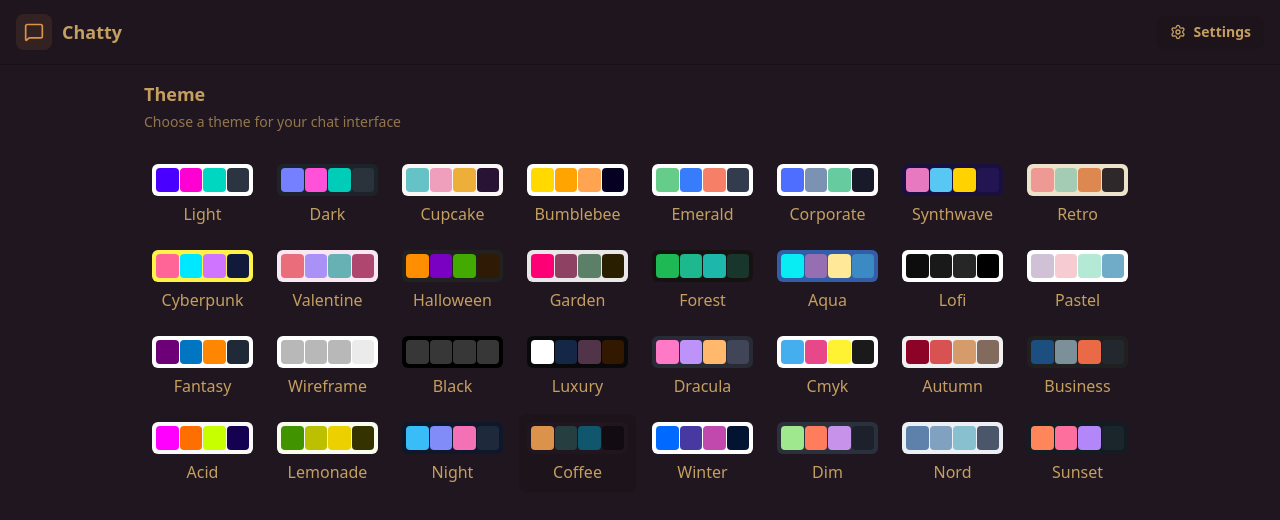
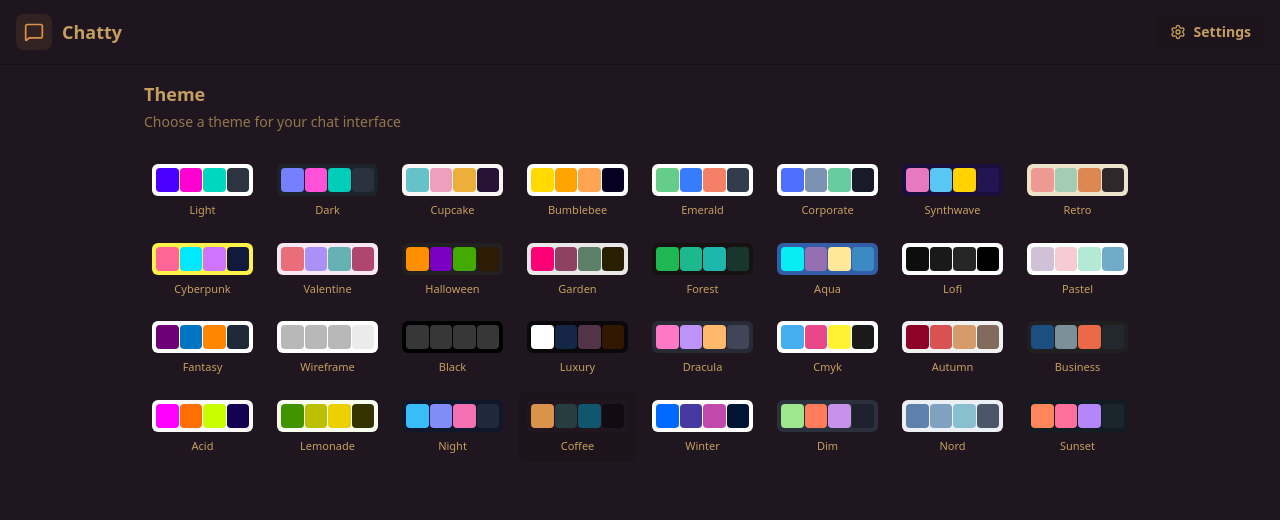
Before and after one commit to LivingLegacy95/socket.io-real-time-chat-w-img-uplds, a React (Vite) app in the folder client/chat_app_w_img_uplds/: page /settings in a window 1280 px wide. Shown: the top 520 px of the page. Built offline with nearby package versions, Linux system fonts and the light colour scheme; no server answers.

Commit message:
theme map function completed

```diff
--- a/client/chat_app_w_img_uplds/src/hooks/useThemeHook.js
+++ b/client/chat_app_w_img_uplds/src/hooks/useThemeHook.js
@@ -3,7 +3,7 @@ import { create } from "zustand";
 export const useThemeHook = create((set) => ({
 	theme: localStorage.getItem("chat-theme") || "coffee",
 	setTheme: (theme) => {
-		localStorage.setItem(chat - theme, theme);
+		localStorage.setItem("chat-theme", theme);
 		set({ theme });
 	},
 }));
--- a/client/chat_app_w_img_uplds/src/views/SettingsPage.jsx
+++ b/client/chat_app_w_img_uplds/src/views/SettingsPage.jsx
@@ -22,11 +22,14 @@ const SettingsPage = () => {
 						Choose a theme for your chat interface
 					</p>
 				</div>
-				<div className=" grid grid-cols-4 sm:grid-cols-6 md:grid-cols-8 gap-2">
+				<div className="grid grid-cols-4 sm:grid-cols-6 md:grid-cols-8 gap-2">
 					{THEMES.map((t) => (
 						<button
 							key={t}
-							className={`group flex flex-col items-center gap-1.5 p-2 rounded-lg transition-colors ${theme === t ? "bg-base-200" : "hover:-bg-base-200/50"}`}
+							className={`
+                group flex flex-col items-center gap-1.5 p-2 rounded-lg transition-colors
+                ${theme === t ? "bg-base-200" : "hover:bg-base-200/50"}
+              `}
 							onClick={() => setTheme(t)}
 						>
 							<div
@@ -40,7 +43,7 @@ const SettingsPage = () => {
 									<div className="rounded bg-neutral"></div>
 								</div>
 							</div>
-							<span className="text-[11-px] font-medium truncate w-full text-center">
+							<span className="text-[11px] font-medium truncate w-full text-center">
 								{t.charAt(0).toUpperCase() + t.slice(1)}
 							</span>
 						</button>
```
